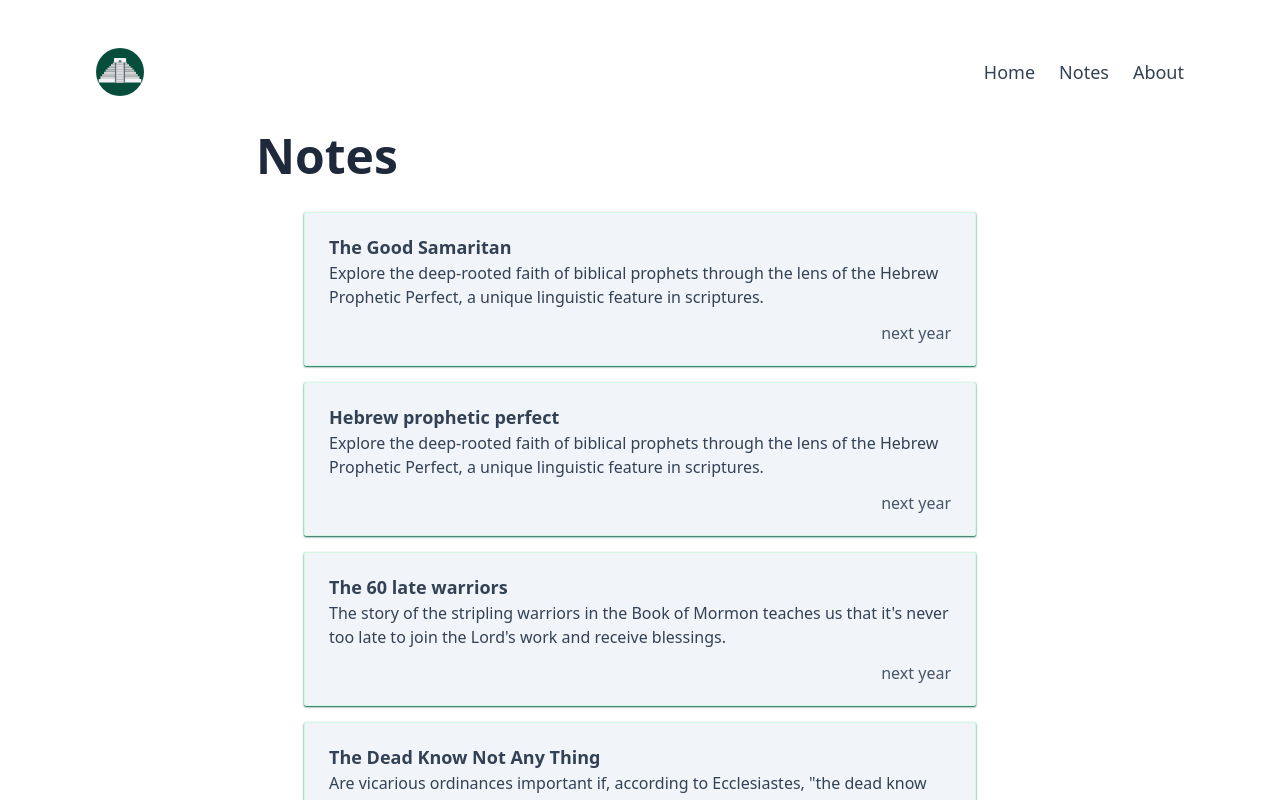
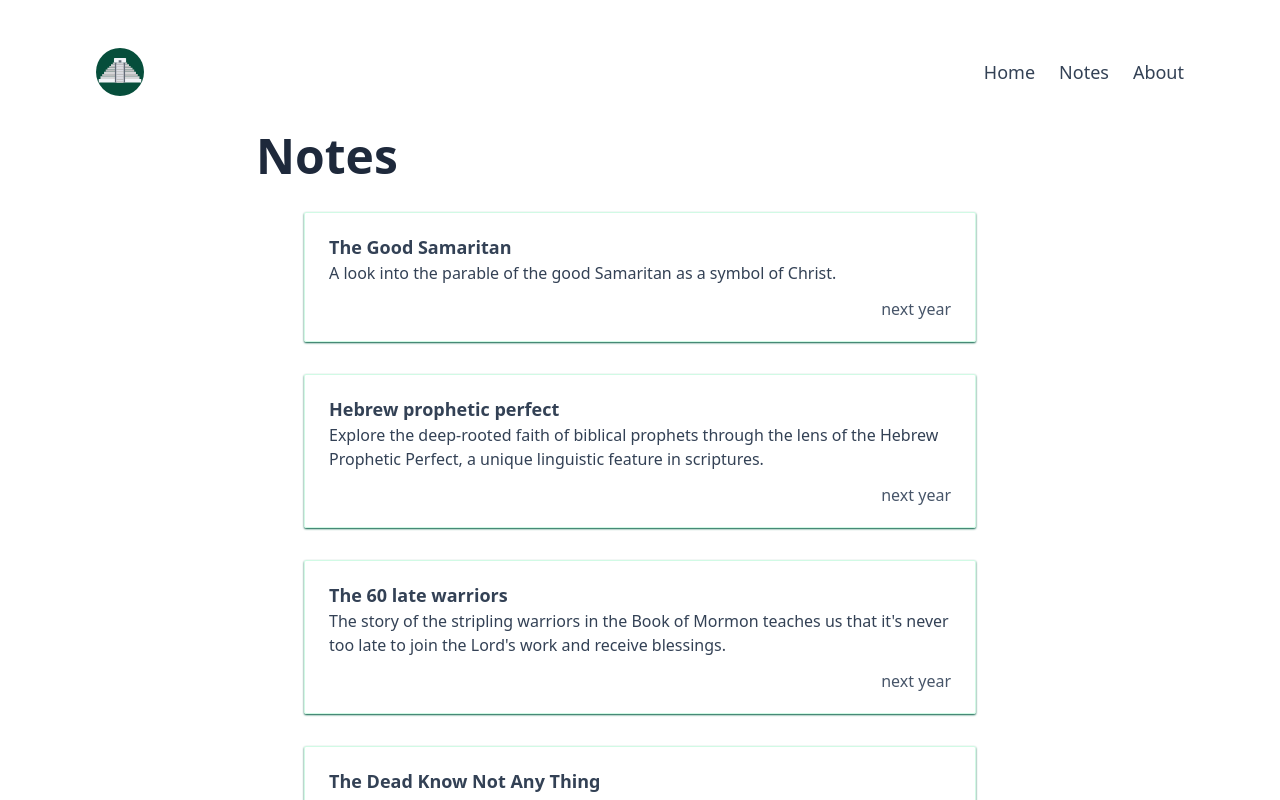
Before and after one commit to kbravh/laborforzion, a Next.js app: page /notes in a window 1280 px wide. Shown: the top 800 px of the page. Built offline with nearby package versions, Linux system fonts and the light colour scheme.

Commit message:
remove bg (#1)
* remove bg

* remove border

* add back border

* update samaritan desc

```diff
--- a/posts/2023/04/the-good-samaritan.md
+++ b/posts/2023/04/the-good-samaritan.md
@@ -1,6 +1,6 @@
 ---
 title: The Good Samaritan
-description: Explore the deep-rooted faith of biblical prophets through the lens of the Hebrew Prophetic Perfect, a unique linguistic feature in scriptures.
+description: A look into the parable of the good Samaritan as a symbol of Christ.
 date: 2023-04-22T02:34:47.361Z
 updated:
 language: en_US
--- a/src/pages/notes.tsx
+++ b/src/pages/notes.tsx
@@ -28,7 +28,7 @@ const NotesPage: NextPage<Props> = ({posts}) => {
           </h1>
         </div>
         <main className="flex flex-col items-center mt-8 flex-grow max-w-5xl">
-          <div className="max-w-2xl sm:mx-20 mx-8 flex flex-col gap-4">
+          <div className="max-w-2xl sm:mx-20 mx-8 flex flex-col gap-8">
             {posts.map(post => (
               <Link
                 key={`/${post.slug}`}
@@ -36,7 +36,7 @@ const NotesPage: NextPage<Props> = ({posts}) => {
               >
                 <article
                   className={clsx(
-                    'rounded-sm border border-emerald-100 shadow-sm shadow-emerald-800 bg-slate-100',
+                    'rounded-sm border border-emerald-100 shadow-sm shadow-emerald-800',
                     'relative px-6 py-5 flex flex-col justify-between space-y-3',
                     'hover:border-emerald-400 focus-within:ring-2 focus-within:ring-offset-2 focus-within:ring-emerald-500',
                     'cursor-pointer select-none'
```
